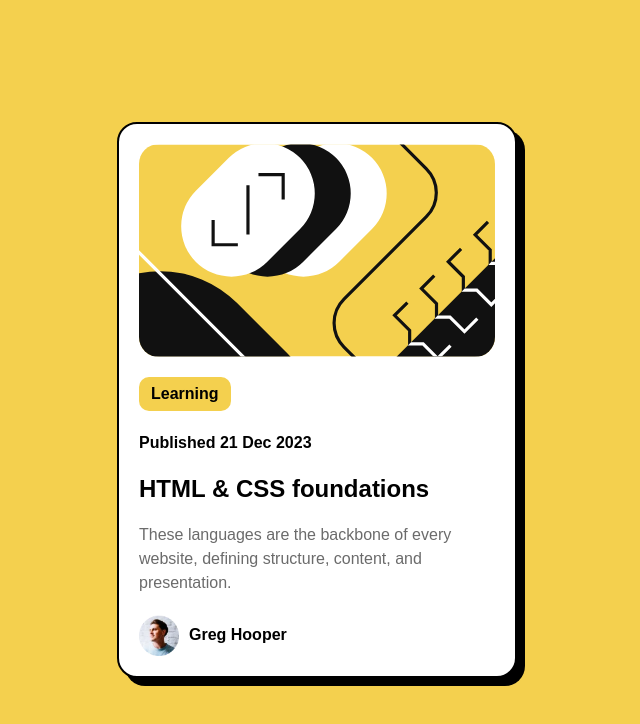
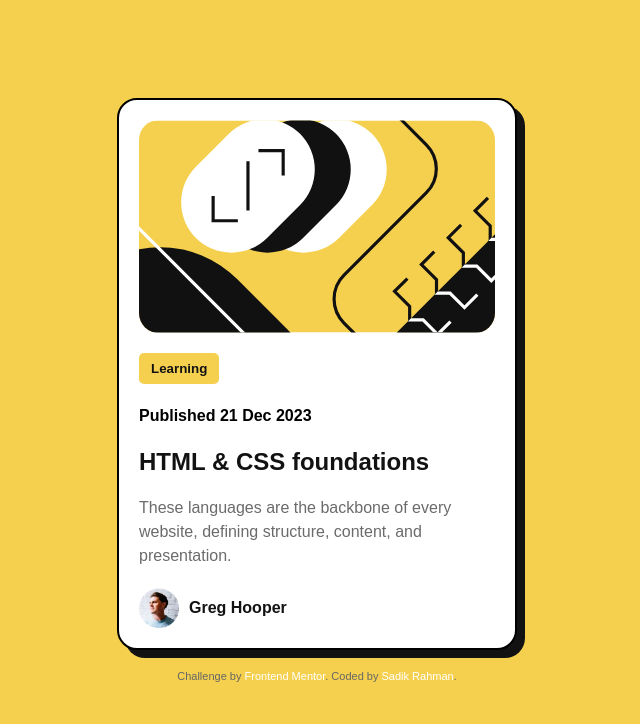
Before and after one commit to Coder-Sadik/blog-preview-card, a plain HTML site: page index.html in a window 1280 px wide. Shown: the whole page, without its empty margins (323-963 px from the left). Drawn offline with Linux system fonts and the light colour scheme; a web font is replaced by a local one.

Commit message:
attribution added

```diff
--- a/index.html
+++ b/index.html
@@ -32,5 +32,11 @@
 				<div class="name">Greg Hooper</div>
 			</div>
 		</div>
+		<div class="attribution">
+			Challenge by
+			<a href="https://www.frontendmentor.io?ref=challenge" target="_blank"
+				>Frontend Mentor</a
+			>. Coded by <a href="https://github.com/Coder-Sadik">Sadik Rahman</a>.
+		</div>
 	</body>
 </html>
--- a/style.css
+++ b/style.css
@@ -11,10 +11,12 @@ body {
 	display: flex;
 	justify-content: center;
 	align-items: center;
+	flex-direction: column;
 }
 p {
 	font-size: 16px;
 	line-height: 24px;
+	font-weight: 500;
 }
 .card {
 	background-color: hsl(0, 0%, 100%);
@@ -25,7 +27,7 @@ p {
 	gap: 20px;
 	max-width: 400px;
 	border: 2px solid black;
-	box-shadow: 8px 8px 0px 0px black;
+	box-shadow: 8px 8px 0px 0px hsl(0, 0%, 7%);
 }
 .card img {
 	width: 100%;
@@ -33,11 +35,10 @@ p {
 }
 .btn-learn {
 	background-color: hsl(47, 88%, 63%);
-	border-radius: 10px;
+	border-radius: 5px;
 	border: none;
 	padding: 8px 12px;
 	max-width: fit-content;
-	font-size: 16px;
 	cursor: pointer;
 }
 .btn-learn,
@@ -45,7 +46,9 @@ p {
 .heading {
 	font-weight: 800;
 	white-space: nowrap;
+	color: hsl(0, 0%, 7%);
 }
+
 .description {
 	color: hsl(0, 0%, 42%);
 }
@@ -57,3 +60,19 @@ p {
 .avatar img {
 	width: 40px;
 }
+
+.attribution {
+	font-size: 11px;
+	text-align: center;
+	color: hsl(0, 0%, 40%);
+	margin: 20px;
+	width: 100%;
+	max-width: 400px;
+}
+
+.attribution a {
+	color: hsl(228, 45%, 44%);
+	text-decoration: none;
+	color: hsl(0, 0%, 100%);
+	white-space: nowrap;
+}
```
